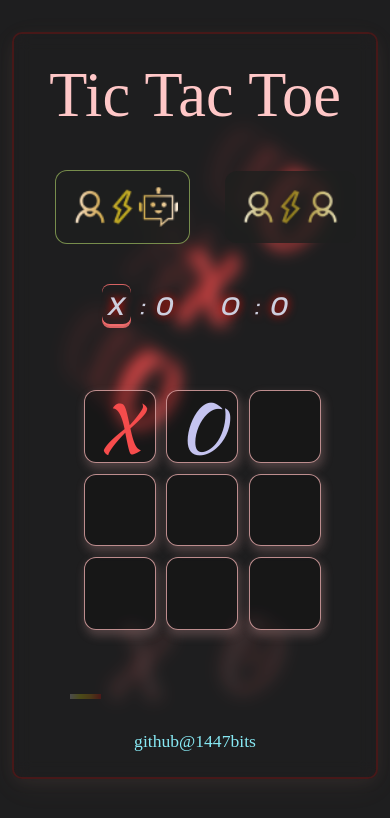
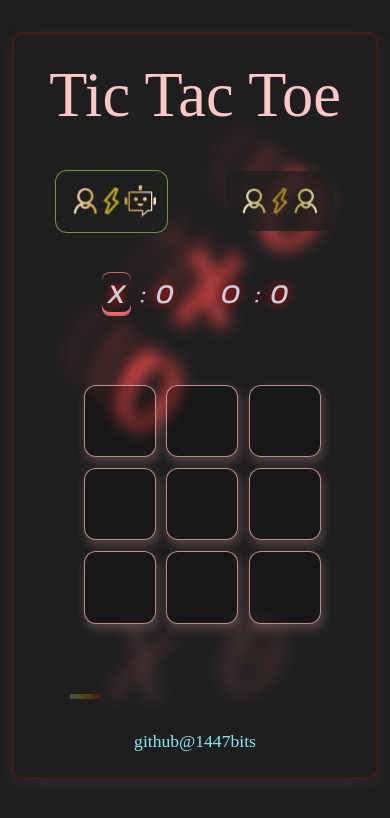
Before and after one commit to 1447bits/TicTacToe, a plain HTML site: page index.html in a window 390 px wide. Drawn offline with Linux system fonts and the light colour scheme; a web font is replaced by a local one.

Commit message:
fix mobile view

```diff
--- a/index.css
+++ b/index.css
@@ -88,6 +88,7 @@ body {
     width: 70%;
     justify-content: space-between;
 }
+
 .Player-text-span,
 #turnDisplay {
     font-family: "Kanit";
@@ -183,7 +184,7 @@ body {
 #SP img,
 #DP img {
     background: rgba(30, 32, 30, 0.805);
-    width: 100%;
+    width: 80%;
     padding: 0.5em 0.8em;
     border-radius: 12px;
 }
@@ -230,4 +231,9 @@ body {
     .main {
         aspect-ratio: 0.45;
     }
+
+    .placeO::after,
+    .placeX::after {
+        font-size: 3em;
+    }
 }
--- a/index.html
+++ b/index.html
@@ -32,8 +32,8 @@
             </span>
         </span>
         <div id="main-box">
-            <div id="11" class="box placeX" data-id="1"></div>
-            <div id="12" class="box placeO" data-id="2"></div>
+            <div id="11" class="box" data-id="1"></div>
+            <div id="12" class="box" data-id="2"></div>
             <div id="13" class="box" data-id="3"></div>
             <div id="21" class="box" data-id="4"></div>
             <div id="22" class="box" data-id="5"></div>
```
